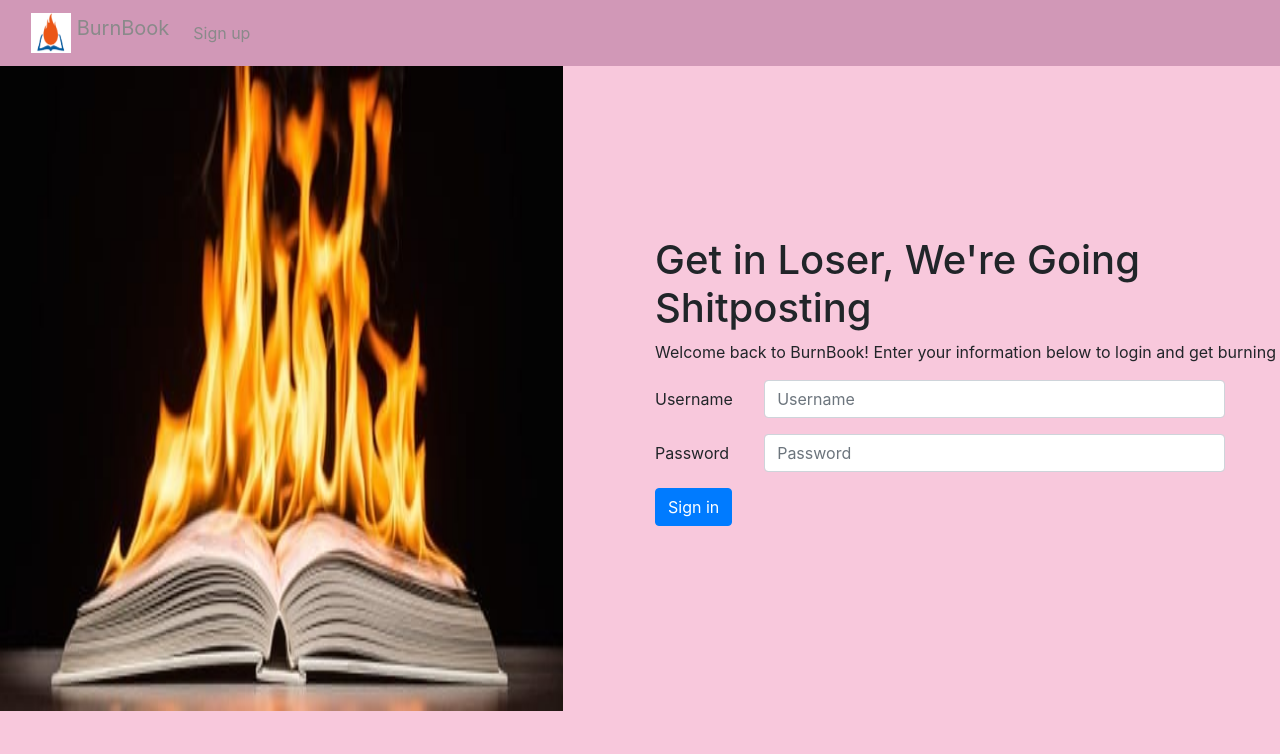
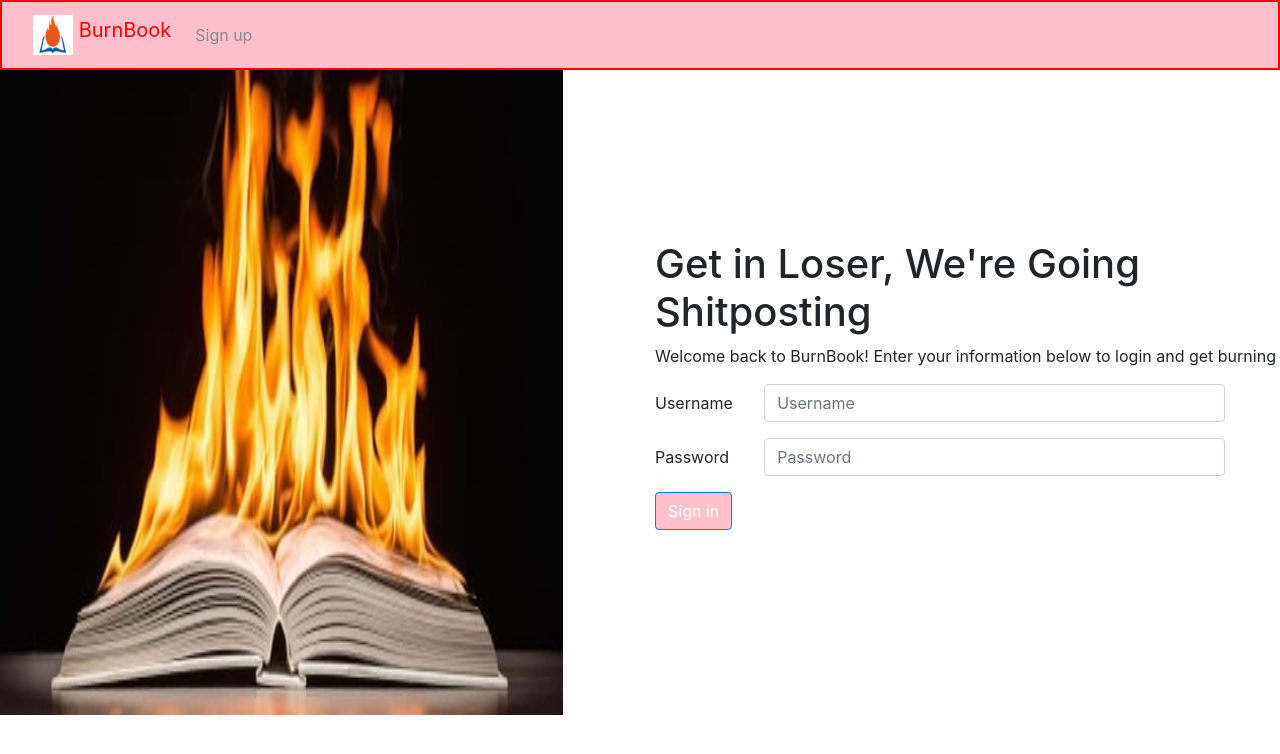
Before and after one commit to ptdeegan/burn-book-online, a Flask app: page /login in a window 1280 px wide. Shown: the top 754 px of the page. Run offline with Flask 3, Linux system fonts and the light colour scheme.

Commit message:
more edits

```diff
--- a/templates/_liLayout.html
+++ b/templates/_liLayout.html
@@ -6,10 +6,16 @@
     <link rel="stylesheet" href="https://cdn.jsdelivr.net/npm/bootstrap@4.3.1/dist/css/bootstrap.min.css" integrity="sha384-ggOyR0iXCbMQv3Xipma34MD+dH/1fQ784/j6cY/iJTQUOhcWr7x9JvoRxT2MZw1T" crossorigin="anonymous">
     <script src="https://cdn.jsdelivr.net/npm/bootstrap@5.2.2/dist/js/bootstrap.bundle.min.js" integrity="sha384-OERcA2EqjJCMA+/3y+gxIOqMEjwtxJY7qPCqsdltbNJuaOe923+mo//f6V8Qbsw3" crossorigin="anonymous"></script>
   </head>
-  <body style="background-color: #F8C8DC;">
-    <nav class="navbar navbar-expand-lg" style="background-color: #D198B7;">
+  <body>
+    <nav class="navbar navbar-expand-lg" style="background-color: pink;">
+      <style>
+        .navbar
+        {
+            border:2px solid red;
+        }
+      </style>
       <div class="container-fluid">
-        <a class="navbar-brand" href="\" style="color: #8a8a8a;">
+        <a class="navbar-brand" href="\" style="color: red;">
           <!-- Need to make image transparent -->
           <img src="../static/image_2.png" width="40" height="40" class="d-inline-block align-top" alt="">
           BurnBook
--- a/templates/login.html
+++ b/templates/login.html
@@ -29,18 +29,18 @@
         <div class="form-group row">
           <label for="username" class="col-sm-2 col-form-label">Username</label>
           <div class="col-sm-9">
-            <input type="username" class="form-control" id="username" name="username" placeholder="Username" width="90%">
+            <input type="username" class="form-control" id="username" name="username" placeholder="Username" width="90%" required>
           </div>
         </div>
         <div class="form-group row">
           <label for="inputPassword3" class="col-sm-2 col-form-label">Password</label>
           <div class="col-sm-9">
-            <input type="password" class="form-control" id="password" name="password" placeholder="Password">
+            <input type="password" class="form-control" id="password" name="password" placeholder="Password" required>
           </div>
         </div>
         <div class="form-group row">
           <div class="col-sm-10">
-            <button type="submit" class="btn btn-primary">Sign in</button>
+            <button type="submit" class="btn btn-primary" style="background-color: pink;" style="border-color: red;">Sign in</button>
           </div>
         </div>
       </form>
```
Also changed, not shown: templates/_suLayout.html (+9 -3 lines), templates/signup.html (+8 -8 lines).
